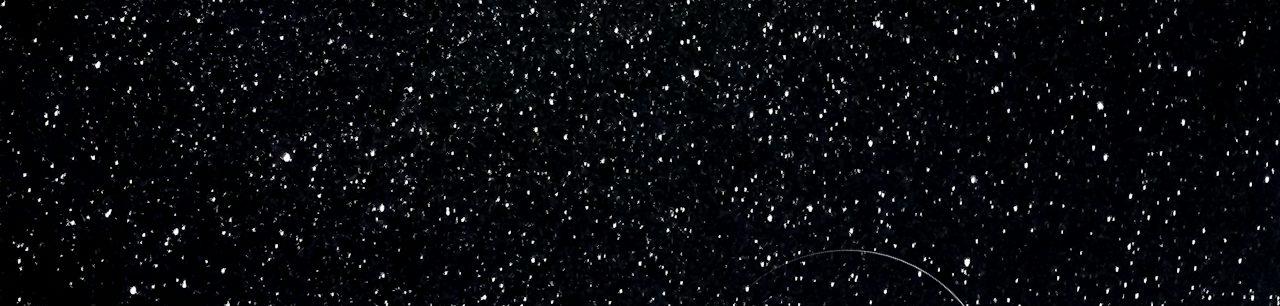
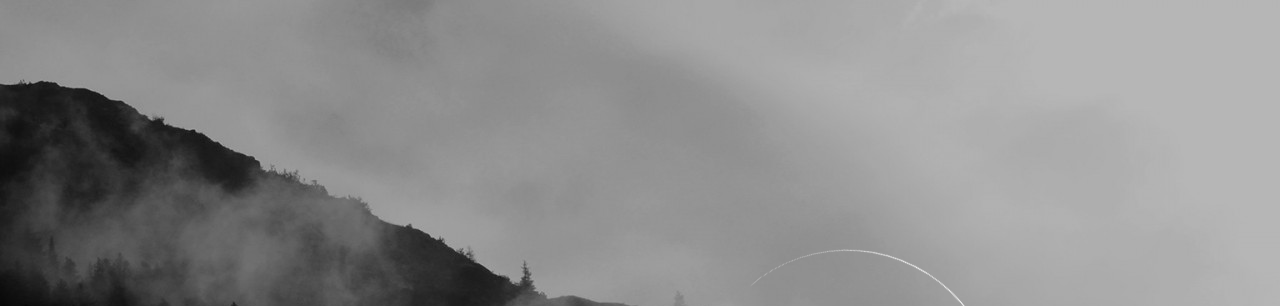
Before and after one commit to Margeret2109/index, a plain HTML site: page index.html in a window 1280 px wide. Shown: the top 306 px of the page. Drawn offline with Linux system fonts and the light colour scheme.

Commit message:
Add files via upload

```diff
--- a/index.html
+++ b/index.html
@@ -8,7 +8,7 @@
             display: flex;
             align-items: center;
             justify-content: center;
-            background-image: url('3.jpeg');
+            background-image: url('3.jpg');
             background-repeat: no-repeat;
             overflow: hidden;
         }
```
Also changed, not shown: 3.jpg (added).
